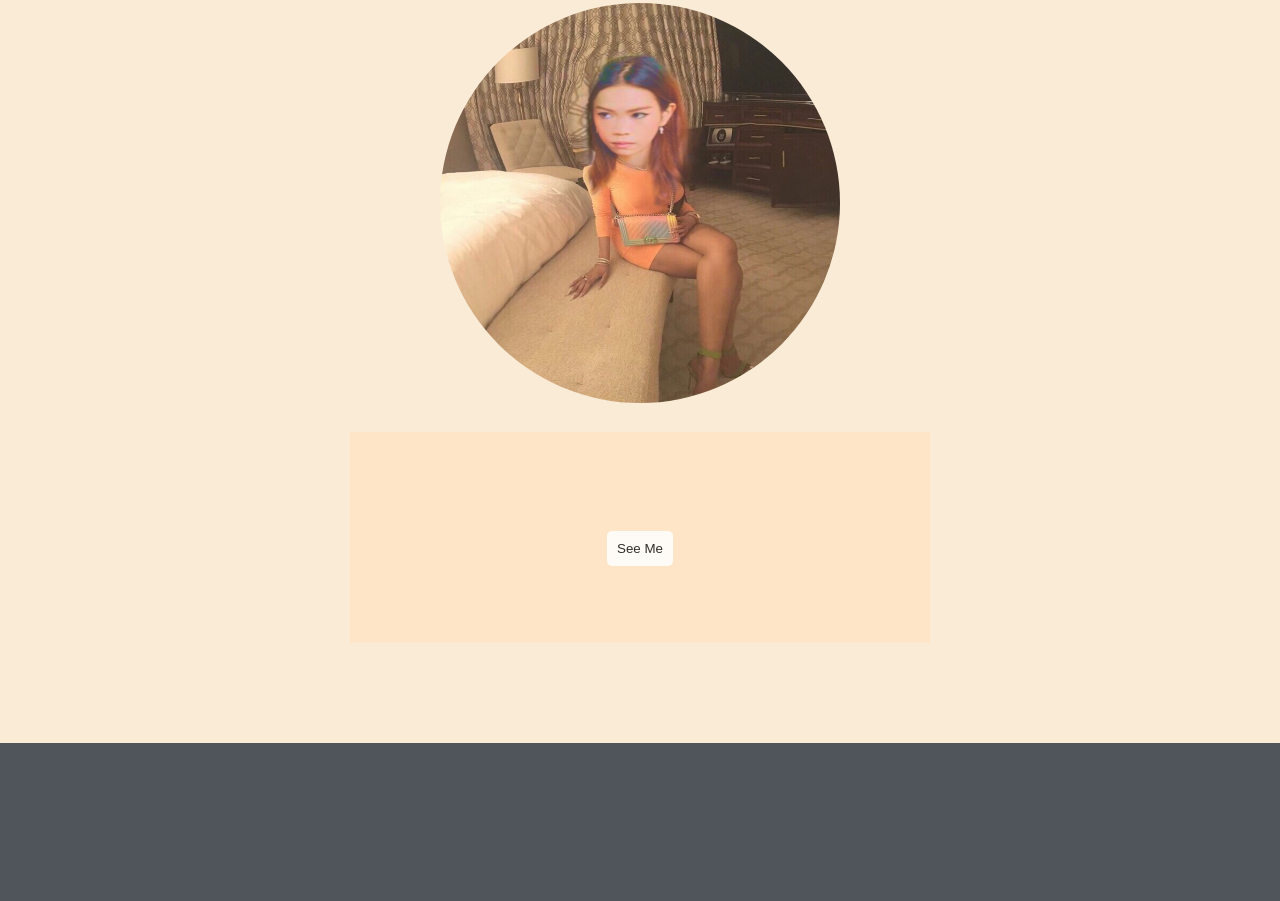
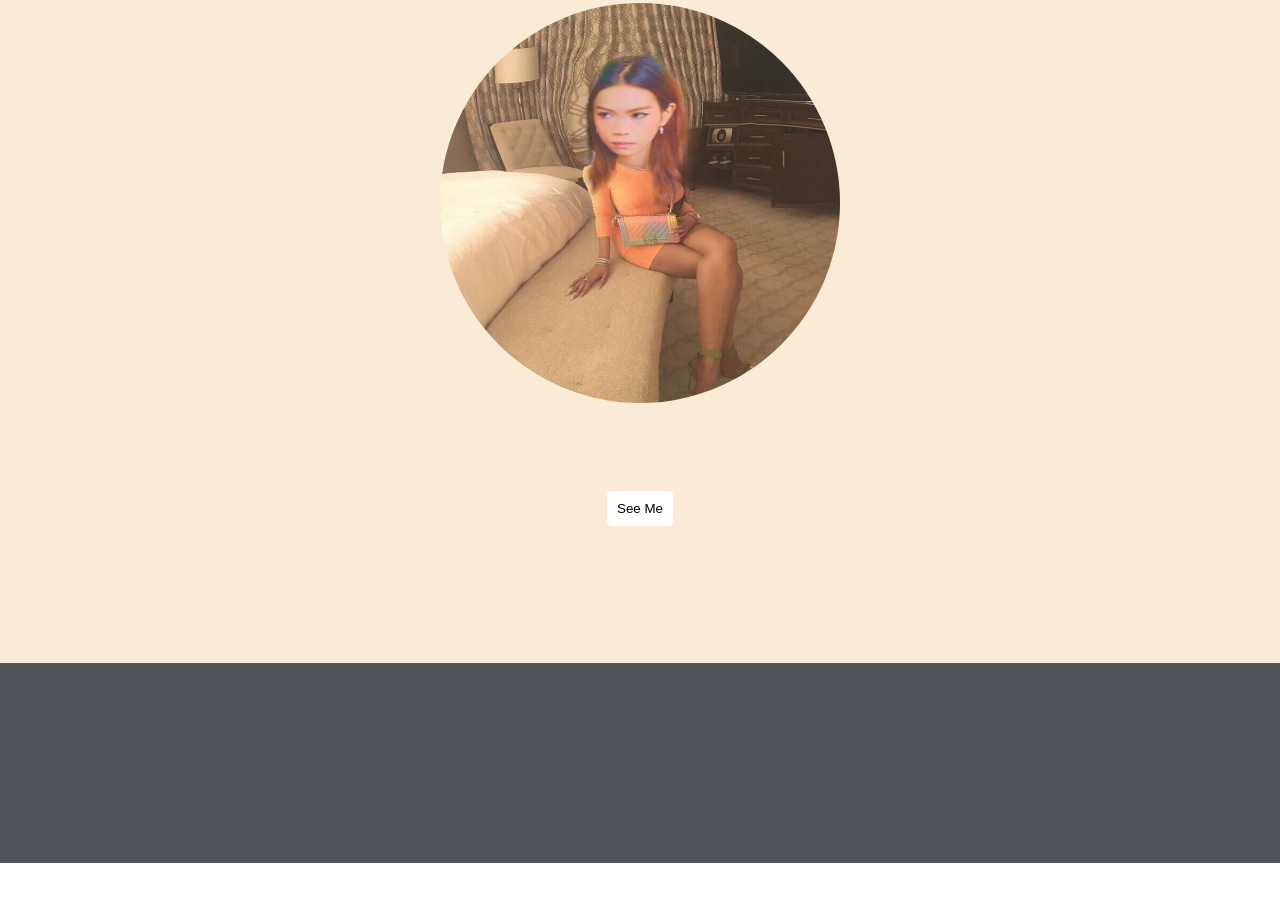
Before and after one commit to kaseyhagi/taylorsumiko, a plain HTML site: page index.html in a window 1280 px wide. Shown: the part 2796-3697 px from the top of the page. After the commit the page ends 3659 px from the top, so only its background shows below. Drawn offline with Linux system fonts and the light colour scheme.

Commit message:
Fixed button container

```diff
--- a/index.html
+++ b/index.html
@@ -126,7 +126,7 @@
                     <img src="images/IMG_0009.JPG" id="randimg">
                 </div>
                 <div class="row1" >
-                    <div id="skills">
+                    <div>
 
                         <h2 style="text-align: center"><button onclick="changeImage()">See Me</button></h2>
 
```
